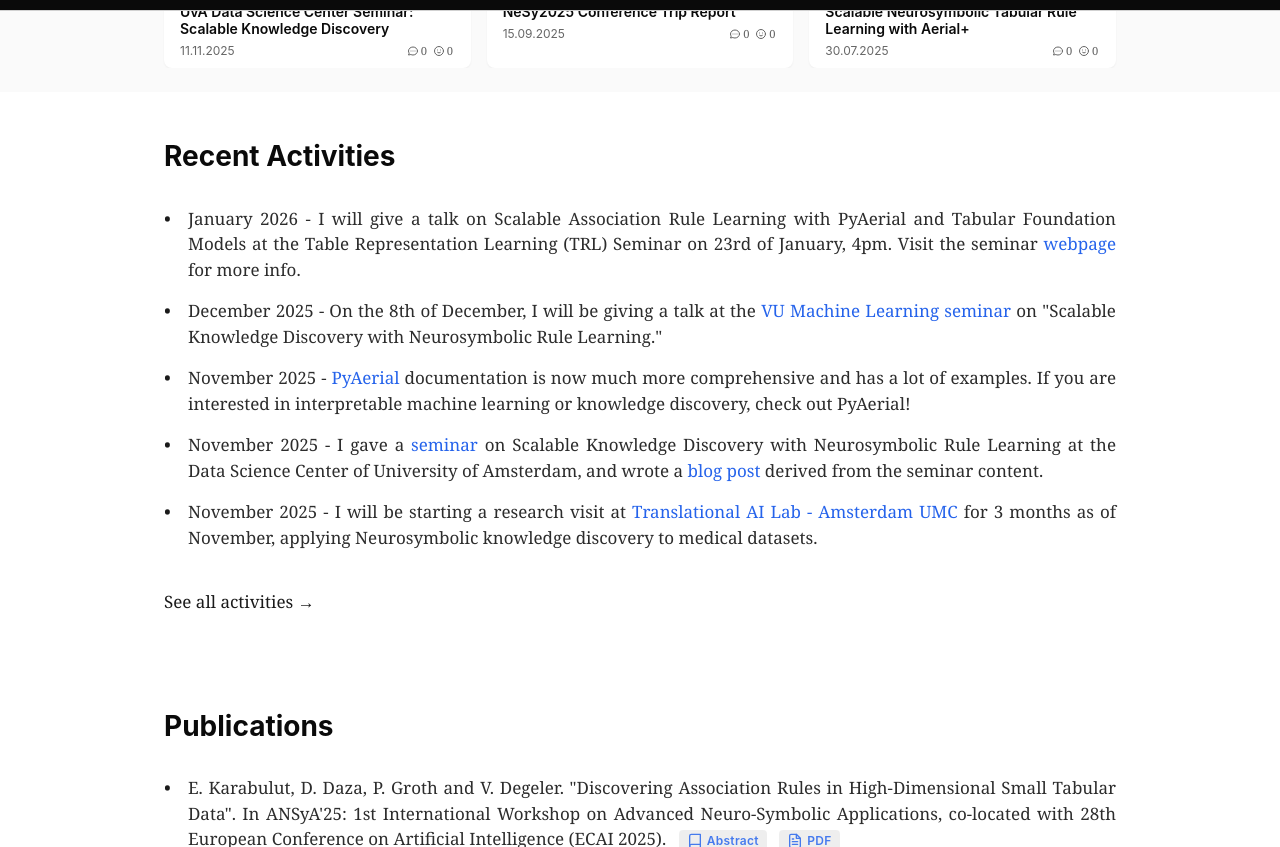
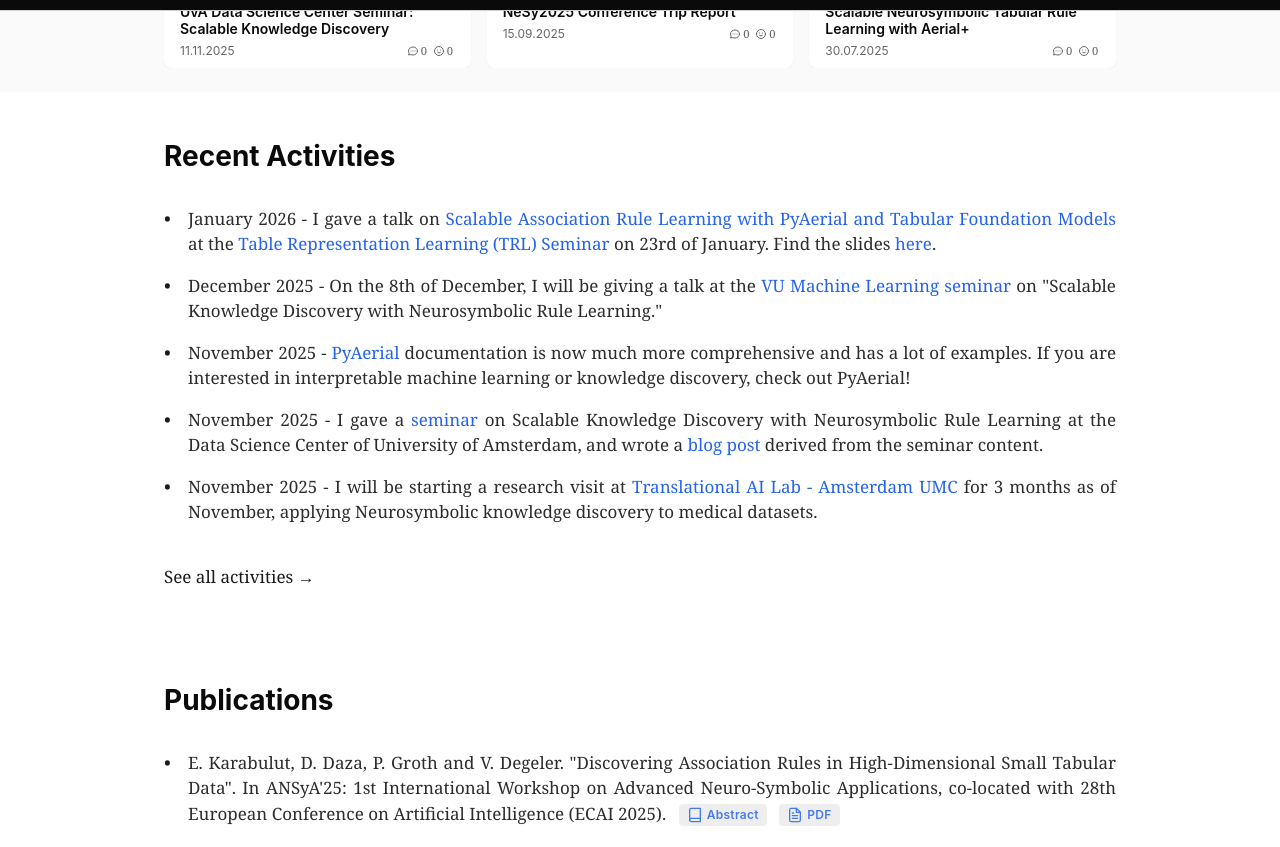
Before and after one commit to erkankarabulut/erkankarabulut.github.io, a Jekyll site: the page built from index.html, in a window 1280 px wide and 900 px high, scrolled down 716 px, cut to the strip 53-900 px from the top of the window. Built offline with Jekyll 4.4.1, drawn with Linux system fonts in a browser that asks for light colours.

Commit message:
add trl seminar video and slides

```diff
--- a/_data/news.yml
+++ b/_data/news.yml
@@ -1,4 +1,4 @@
-- 'January 2026 - I will give a talk on Scalable Association Rule Learning with PyAerial and Tabular Foundation Models at the Table Representation Learning (TRL) Seminar on 23rd of January, 4pm. Visit the seminar <a target="_blank" href="https://trl-lab.github.io/trl-seminar/">webpage</a> for more info.'
+- 'January 2026 - I gave a talk on <a href="https://www.youtube.com/watch?v=Ef2V-rlebHo" target="_blank">Scalable Association Rule Learning with PyAerial and Tabular Foundation Models</a> at the <a target="_blank" href="https://trl-lab.github.io/trl-seminar/">Table Representation Learning (TRL) Seminar</a> on 23rd of January. Find the slides <a href="pdf/TRL Seminar - Erkan.pdf" target="_blank">here</a>.'
 - 'December 2025 - On the 8th of December, I will be giving a talk at the <a target="_blank" href="https://sites.google.com/view/vumls/home">VU Machine Learning seminar</a> on "Scalable Knowledge Discovery with Neurosymbolic Rule Learning."'
 - 'November 2025 - <a target="_blank" href="https://pyaerial.readthedocs.io/en/latest/index.html">PyAerial</a> documentation is now much more comprehensive and has a lot of examples. If you are interested in interpretable machine learning or knowledge discovery, check out PyAerial!'
 - 'November 2025 - I gave a <a href="https://dsc.uva.nl/content/events/2025/11/dsc-seminar-erkan-karabulut.html?origin=z21kMaCZR32hh0aCPjEnMA" target="_blank">seminar</a> on Scalable Knowledge Discovery with Neurosymbolic Rule Learning at the Data Science Center of University of Amsterdam, and wrote a <a href="https://erkankarabulut.github.io/blog/uva-dsc-seminar-scalable-knowledge-discovery/" target="_blank">blog post</a> derived from the seminar content. '
```
Also changed, not shown: 1 other file.
